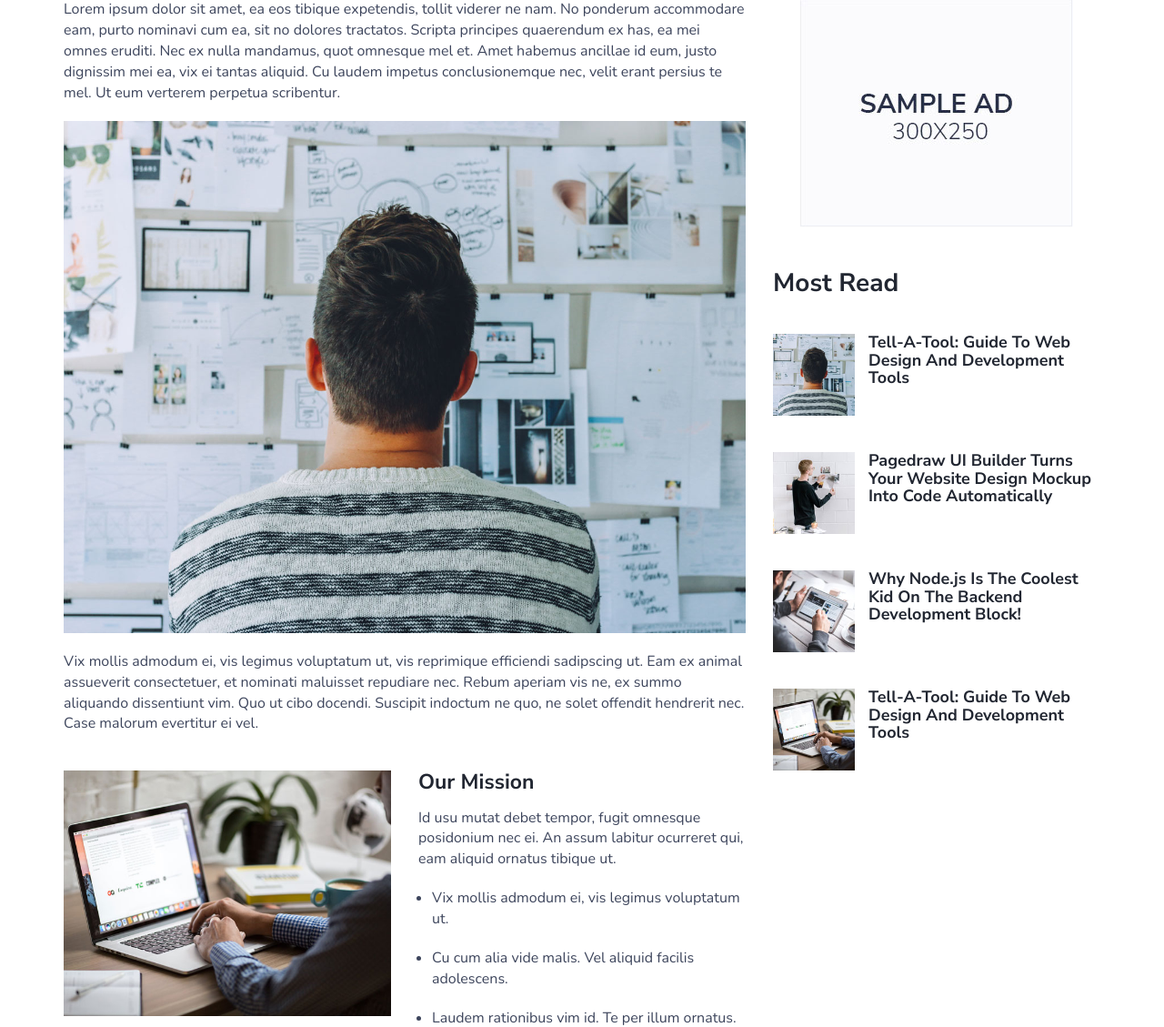
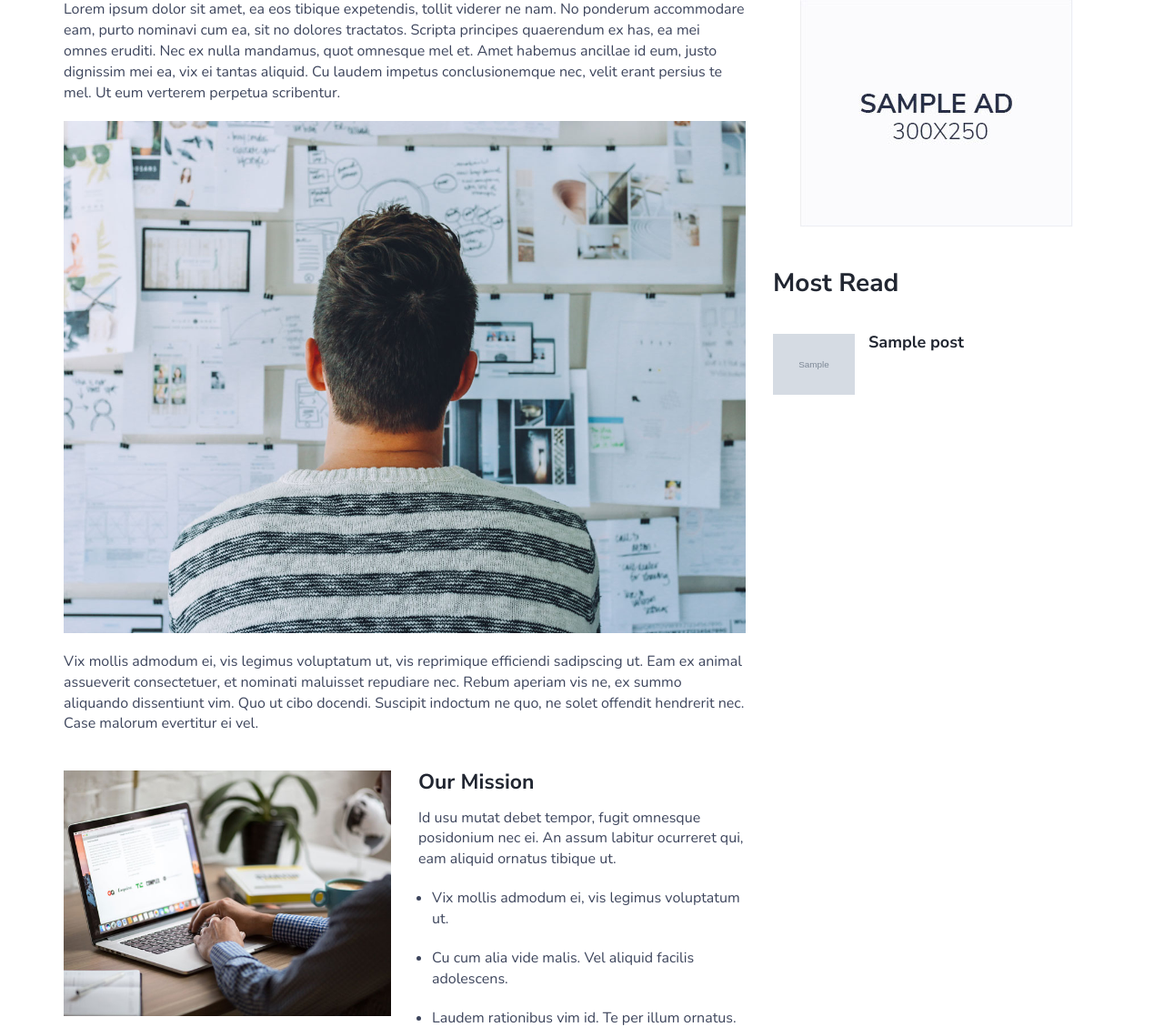
Before and after one commit to sajib1066/django-blog, a Django app: page /about/ in a window 1280 px wide. Shown: the part 323-1452 px from the top of the page at 91% size. Run offline with Django 3.2, Linux system fonts and the light colour scheme; tables that the repository leaves empty hold one stand-in row (values such as "Sample post"); grey boxes marked "Sample" are stand-in pictures; some libraries are stand-ins or nearby versions.

Commit message:
added post in about page

```diff
--- a/templates/about.html
+++ b/templates/about.html
@@ -65,34 +65,14 @@
 					<div class="section-title">
 						<h2>Most Read</h2>
 					</div>
-
+					{% for post in most_read_post %}
 					<div class="post post-widget">
-						<a class="post-img" href="blog-post.html"><img src="{% static 'img/widget-1.jpg' %}" alt=""></a>
+						<a class="post-img" href="{% url 'blog-post' post.id %}"><img src="{{ post.image.url }}" alt=""></a>
 						<div class="post-body">
-							<h3 class="post-title"><a href="blog-post.html">Tell-A-Tool: Guide To Web Design And Development Tools</a></h3>
+							<h3 class="post-title"><a href="{% url 'blog-post' post.id %}">{{ post.title }}</a></h3>
 						</div>
 					</div>
-
-					<div class="post post-widget">
-						<a class="post-img" href="blog-post.html"><img src="{% static 'img/widget-2.jpg' %}" alt=""></a>
-						<div class="post-body">
-							<h3 class="post-title"><a href="blog-post.html">Pagedraw UI Builder Turns Your Website Design Mockup Into Code Automatically</a></h3>
-						</div>
-					</div>
-
-					<div class="post post-widget">
-						<a class="post-img" href="blog-post.html"><img src="{% static 'img/widget-3.jpg' %}" alt=""></a>
-						<div class="post-body">
-							<h3 class="post-title"><a href="blog-post.html">Why Node.js Is The Coolest Kid On The Backend Development Block!</a></h3>
-						</div>
-					</div>
-
-					<div class="post post-widget">
-						<a class="post-img" href="blog-post.html"><img src="{% static 'img/widget-4.jpg' %}" alt=""></a>
-						<div class="post-body">
-							<h3 class="post-title"><a href="blog-post.html">Tell-A-Tool: Guide To Web Design And Development Tools</a></h3>
-						</div>
-					</div>
+					{% endfor %}
 				</div>
 				<!-- /post widget -->
 			</div>
--- a/webmagblog/views.py
+++ b/webmagblog/views.py
@@ -29,4 +29,8 @@ def category_page(request, name):
     return render(request, 'category.html', context)
 
 def about_page(request):
-    return render(request, 'about.html')
+    most_read_post = Post.objects.filter(is_draft=False).order_by('-id')[:4]
+    context = {
+        'most_read_post': most_read_post
+    }
+    return render(request, 'about.html', context)
```
